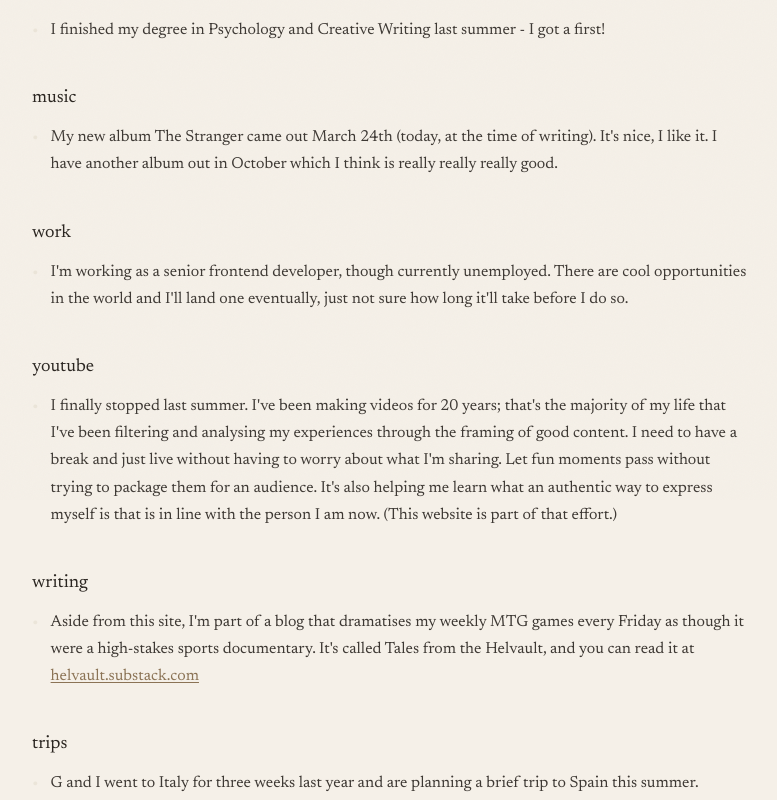
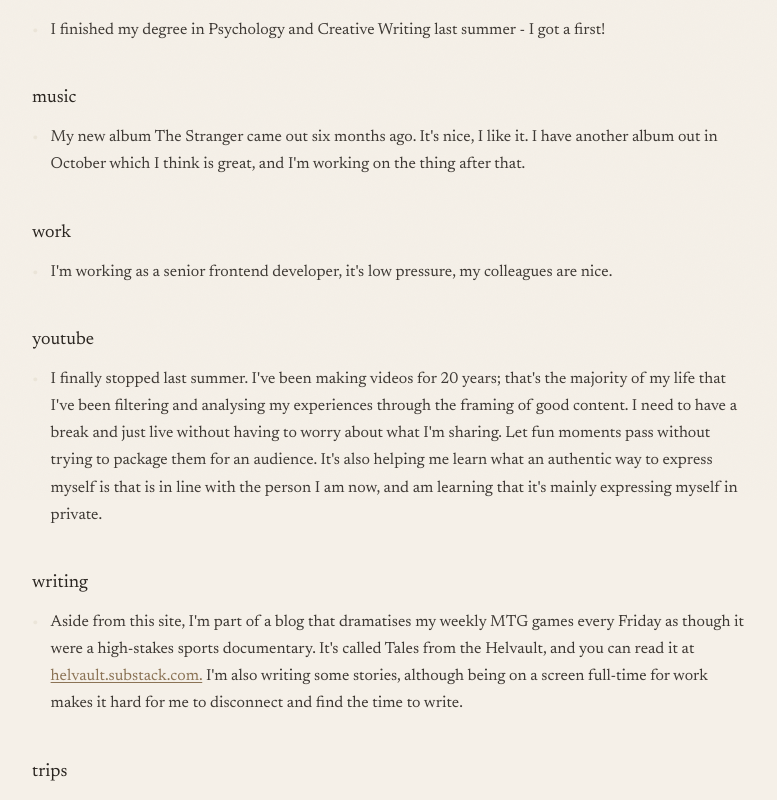
Before and after one commit to sudokufan/alex.day, a React (Vite) app: page /now in a window 1280 px wide. Shown: the part 300-1100 px from the top of the page, without its empty margins (248-1025 px from the left). Built offline with nearby package versions, Linux system fonts and the light colour scheme.

Commit message:
about/now updates

```diff
--- a/src/content/about.ts
+++ b/src/content/about.ts
@@ -5,8 +5,8 @@ export const about = {
     "You'll usually find me with a smile on my face, a Magic: the Gathering card in my hand and a slice of pizza in my mouth.",
   ],
   currently: {
-    reading: "The Biggest Bluff",
-    watching: "Counterpart",
+    reading: "The Shape of Things Unseen",
+    watching: "SNL UK",
     playing: "Ape Escape 2",
     // singing: "Welcome to the Black Parade",
   },
--- a/src/content/now.ts
+++ b/src/content/now.ts
@@ -12,31 +12,31 @@ export const now = {
     {
       heading: "music",
       items: [
-        "My new album The Stranger came out March 24th (today, at the time of writing). It's nice, I like it. I have another album out in October which I think is really really really good.",
+        "My new album The Stranger came out six months ago. It's nice, I like it. I have another album out in October which I think is great, and I'm working on the thing after that.",
       ],
     },
     {
       heading: "work",
       items: [
-        "I'm working as a senior frontend developer, though currently unemployed. There are cool opportunities in the world and I'll land one eventually, just not sure how long it'll take before I do so.",
+        "I'm working as a senior frontend developer, it's low pressure, my colleagues are nice.",
       ],
     },
     {
       heading: "youtube",
       items: [
-        "I finally stopped last summer. I've been making videos for 20 years; that's the majority of my life that I've been filtering and analysing my experiences through the framing of good content. I need to have a break and just live without having to worry about what I'm sharing. Let fun moments pass without trying to package them for an audience. It's also helping me learn what an authentic way to express myself is that is in line with the person I am now. (This website is part of that effort.)",
+        "I finally stopped last summer. I've been making videos for 20 years; that's the majority of my life that I've been filtering and analysing my experiences through the framing of good content. I need to have a break and just live without having to worry about what I'm sharing. Let fun moments pass without trying to package them for an audience. It's also helping me learn what an authentic way to express myself is that is in line with the person I am now, and am learning that it's mainly expressing myself in private.",
       ],
     },
     {
       heading: "writing",
       items: [
-        "Aside from this site, I'm part of a blog that dramatises my weekly MTG games every Friday as though it were a high-stakes sports documentary. It's called Tales from the Helvault, and you can read it at https://helvault.substack.com",
+        "Aside from this site, I'm part of a blog that dramatises my weekly MTG games every Friday as though it were a high-stakes sports documentary. It's called Tales from the Helvault, and you can read it at https://helvault.substack.com. I'm also writing some stories, although being on a screen full-time for work makes it hard for me to disconnect and find the time to write.",
       ],
     },
     {
       heading: "trips",
       items: [
-        "G and I went to Italy for three weeks last year and are planning a brief trip to Spain this summer.",
+        "G and I spent a week in Spain this summer, and we'll do another trip next year, although probably within England/the UK so we can go somewhere longer and work remotely. I'm doing Vipassana again later this year.",
       ],
     },
     {
```
